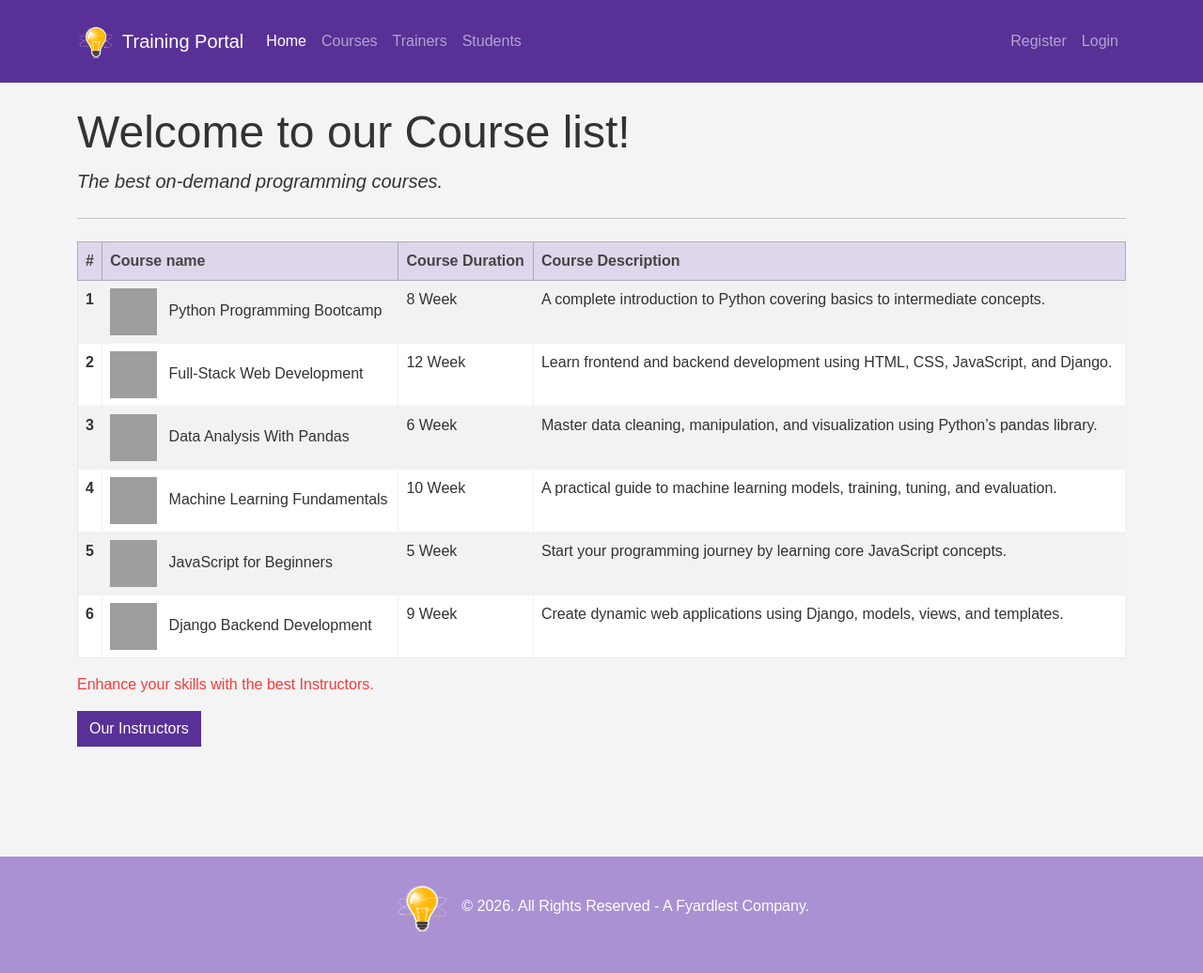
After one commit to fyardlest1/training_portal, a Django app: template templates/academy/course-list.html in a window 1280 px wide. The commit adds this page. Shown: the whole page at 94% size. Run offline with Django 5.2, Linux system fonts and the light colour scheme; the template is opened without the code that fills it: values that come from a table or form of the project are taken from there, others are empty; data comes from the database, SQL or seed files in the repository; some libraries are stand-ins or nearby versions; grey boxes are pictures that could not be loaded.

Commit message:
course list page setup

```diff
--- /dev/null
+++ b/templates/academy/course-list.html
@@ -0,0 +1,39 @@
+{% extends 'base.html' %}
+
+{% block content %}
+<div class="container mt-4">
+    <div class="jumbotron">
+        <h2 class="display-5">Welcome to our Course list!</h2>
+        <p class="lead fst-italic">The best on-demand programming courses.</p>
+        <hr class="my-4">
+        <table class="table table-hover table-bordered table-striped">
+            <thead>
+                <tr class="table-primary">
+                    <th scope="col">#</th>
+                    <th scope="col">Course name</th>
+                    <th scope="col">Course Duration</th>
+                    <th scope="col">Course Description</th>
+                </tr>
+            </thead>
+            <tbody>
+                {% for course in courses %}
+                <tr>
+                    <th scope="row">{{ forloop.counter }}</th>
+                    <td>
+                        <img src="{{ course.course_image.url }}" alt="" width="50" height="50" class="me-2">
+                        <span>{{ course }} </span>
+                    </td>
+                    <td>{{ course.duration_in_weeks }} Week</td>
+                    <td>{{ course.description }}</td>
+                </tr>
+                {% endfor %}
+            </tbody>
+        </table>
+
+        <div class="mt-3">
+            <p class="text-danger">Enhance your skills with the best Instructors.</p>
+        </div>
+        <a class="btn btn-primary btn-md" href="{% url 'trainer_list' %}" role="button">Our Instructors</a>
+    </div>
+</div>
+{% endblock %}
--- /dev/null
+++ b/templates/academy/student-list.html
@@ -0,0 +1,4 @@
+{% extends 'base.html' %}
+
+{% block content %}
+{% endblock %}
--- /dev/null
+++ b/templates/academy/trainer-list.html
@@ -0,0 +1,4 @@
+{% extends 'base.html' %}
+
+{% block content %}
+{% endblock %}
--- a/templates/base.html
+++ b/templates/base.html
@@ -11,8 +11,10 @@
     <!-- BOOTSTRAP CSS -->
 	<link href="{% static 'css/bootstrap.min.css' %}" rel="stylesheet">
 
+    <!-- CUSTOM CSS -->
     <link rel="stylesheet" href="{% static 'css/style.css' %}">
-    <title>{% block title %} Choose your weapon {% endblock %}</title>
+
+    <title>{% block title %} Choose Your Weapon {% endblock %}</title>
 </head>
 <body>
     <!-- Add Include tag for header -->
--- a/templates/home/index.html
+++ b/templates/home/index.html
@@ -4,7 +4,7 @@
     <div class="container mt-4">
         <div class="jumbotron">
             <h1 class="display-4">Welcome to the Training Portal!</h1>
-            <p class="lead">Your gateway to learning and development.</p>
+            <p class="lead fst-italic">Your gateway to learning and development.</p>
             <hr class="my-4">
             <table class="table table-hover">
                 <thead>
@@ -26,9 +26,9 @@
             </table>
 
             <div class="mt-3">
-                <p>Explore our courses and enhance your skills.</p>
+                <p class='text-danger'>Explore our courses and enhance your skills.</p>
             </div>
-            <a class="btn btn-primary btn-md" href="#" role="button">Course List</a>
+            <a class="btn btn-primary btn-md" href="{% url 'course_list' %}" role="button">Course List</a>
         </div>
     </div>
 {% endblock %}
--- a/templates/partials/_header.html
+++ b/templates/partials/_header.html
@@ -1,7 +1,7 @@
 {% load static %}
 <nav class="navbar navbar-expand-lg bg-primary" data-bs-theme="dark" bg-body-tertiary>
   <div class="container align-items-center">
-    <a class="navbar-brand d-flex align-items-center" href="#">
+    <a class="navbar-brand d-flex align-items-center" href="{% url 'index' %}">
         <img src="{% static 'images/logo6.png' %}" alt="site logo" width="40" height="40" class="me-2">
         <span>Training Portal</span>
     </a>
@@ -11,18 +11,16 @@
     <div class="collapse navbar-collapse" id="navbarColor01">
       <ul class="navbar-nav me-auto">
         <li class="nav-item">
-          <a class="nav-link active" href="#">Home
-            <span class="visually-hidden">(current)</span>
-          </a>
+          <a class="nav-link active" href="{% url 'index' %}">Home</a>
         </li>
         <li class="nav-item">
-          <a class="nav-link" href="#">Courses</a>
+          <a class="nav-link" href="{% url 'course_list' %}">Courses</a>
         </li>
         <li class="nav-item">
-          <a class="nav-link" href="#">Trainers</a>
+          <a class="nav-link" href="{% url 'trainer_list' %}">Trainers</a>
         </li>
         <li class="nav-item">
-          <a class="nav-link" href="#">Students</a>
+          <a class="nav-link" href="{% url 'student_list' %}">Students</a>
         </li>
       </ul>
       <!-- RIGHT SIDE AUTH LINKS -->
```
Also changed, not shown: academy/views.py (+16 -4 lines).
